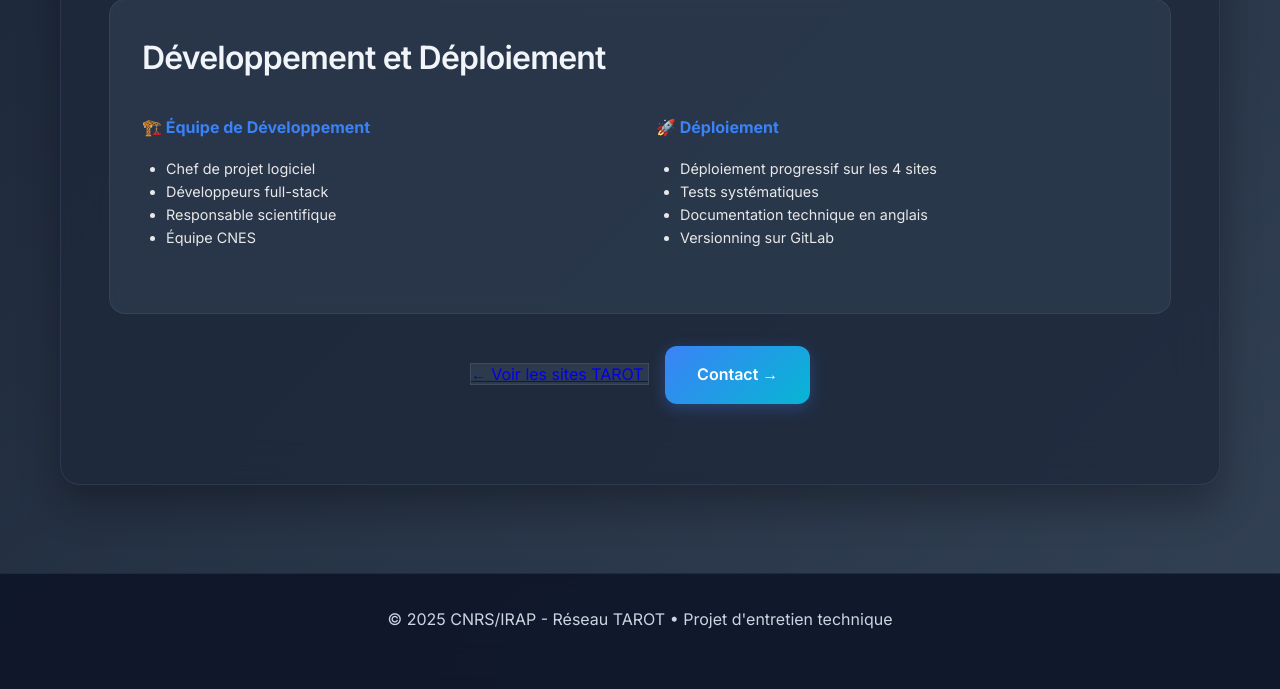
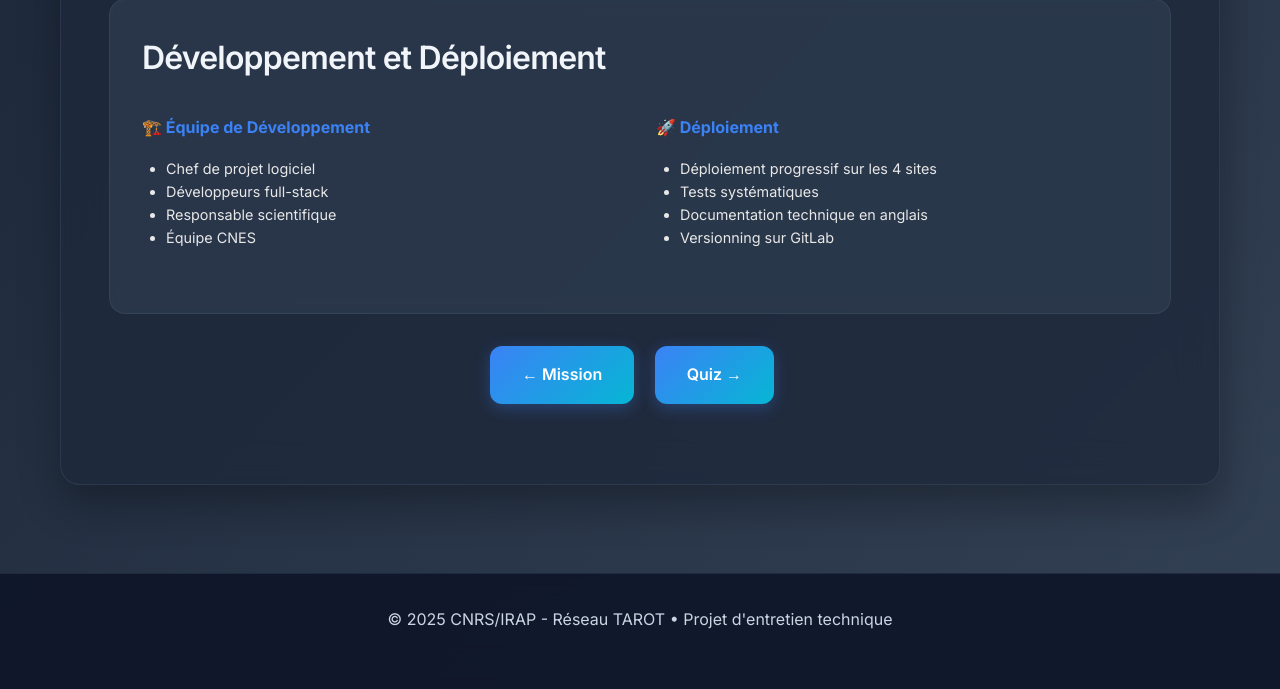
Before and after one commit to YoussefELKALLOUBI/tarot-presentation, a Django app: page /pyros/ in a window 1280 px wide. Shown: the part 2008-2697 px from the top of the page. Run offline with Django 3.2, Linux system fonts and the light colour scheme.

Commit message:
Fix navigation between pages

```diff
--- a/presentation/templates/presentation/contact.html
+++ b/presentation/templates/presentation/contact.html
@@ -29,7 +29,6 @@
                 <li>Django (Python)</li>
                 <li>HTML5 / CSS3</li>
                 <li>Architecture MVC</li>
-                <li>Design responsive</li>
                 <li>Effets spatiaux JavaScript</li>
             </ul>
         </div>
--- a/presentation/templates/presentation/pyros.html
+++ b/presentation/templates/presentation/pyros.html
@@ -150,11 +150,12 @@
 </div>
 
 <div style="text-align: center; margin: 2rem 0;">
-    <a href="{% url 'presentation:sites' %}" class="btn-secondary" style="margin-right: 1rem;">
-        ← Voir les sites TAROT
+    <a href="{% url 'presentation:mission' %}" class="btn-modern" style="margin-right: 1rem;">
+        ← Mission
     </a>
-    <a href="{% url 'presentation:contact' %}" class="btn-modern">
-        Contact →
+    <a href="{% url 'presentation:quiz' %}" class="btn-modern" style="margin-right: 1rem;">
+        Quiz →
     </a>
 </div>
+
 {% endblock %}
--- a/tarot_project/urls.py
+++ b/tarot_project/urls.py
@@ -15,8 +15,13 @@
 """
 from django.contrib import admin
 from django.urls import path, include
+from django.conf import settings
+from django.conf.urls import handler404
 
 urlpatterns = [
     path('admin/', admin.site.urls),
     path('', include('presentation.urls')),
 ]
+
+if not settings.DEBUG:
+    handler404 = 'presentation.views.custom_404_view'
```
Also changed, not shown: presentation/templates/presentation/mission.html (+5 -2 lines), presentation/templates/presentation/sites.html (+4 -3 lines).
